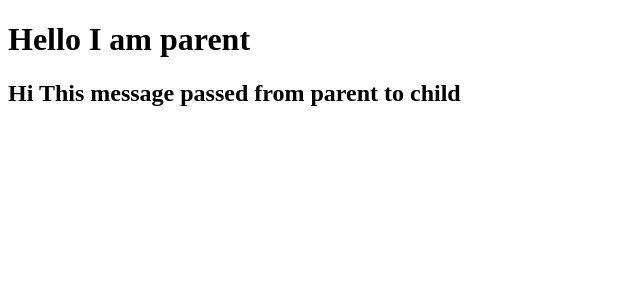
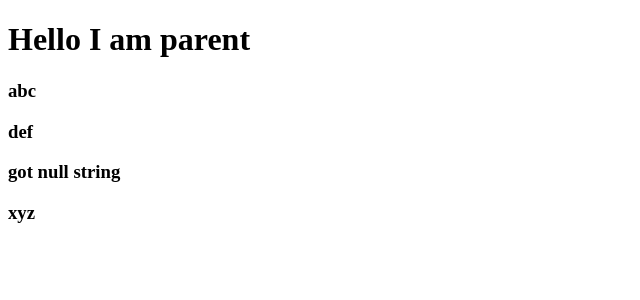
Before and after one commit to deeppatel23/LearnAngular, an Angular app: page / in a window 1280 px wide. Shown: the top 300 px of the page, without its empty margins (0-640 px from the left). Built offline with nearby package versions, Linux system fonts and the light colour scheme.

Commit message:
Intercept input from Parent Component in the Child Component

```diff
--- a/src/app/child-component/child-component.component.ts
+++ b/src/app/child-component/child-component.component.ts
@@ -1,10 +1,27 @@
-import { Component, Input } from '@angular/core';
+import { Component, Input, OnInit } from '@angular/core';
 
 @Component({
   selector: 'app-child-component',
   styleUrls: ['./child-component.component.css'],
-  template: `<h2>Hi {{greetMessage}}</h2>`
+  template: `
+            <h3> {{_name}} </h3>
+            `
 })
-export class ChildComponentComponent {
+export class ChildComponentComponent implements OnInit{
   @Input() greetMessage: string = "Child: No message found";
+  _name:string = "";
+  constructor() {
+
+  }
+  ngOnInit() {
+  }
+
+  @Input()
+  set Name(name:string) {
+    this._name =  (name && name.trim()) || 'got null string';
+  }
+
+  get Name() {
+    return this._name;
+  }
 }
--- a/src/app/parent-component/parent-component.component.ts
+++ b/src/app/parent-component/parent-component.component.ts
@@ -6,9 +6,11 @@ import { Component } from '@angular/core';
   template: `
             <h1>Hello {{message}}</h1>
             <app-child-component [greetMessage]="messageToChild"></app-child-component>
+            <app-child-component *ngFor="let n of names" [Name]="n"></app-child-component>
             `
 })
 export class ParentComponentComponent {
   message: string = "I am parent";
-  messageToChild: string = "This message passed from parent to child"
+  messageToChild: string = "This message passed from parent to child";
+  names = ["abc", "def", '', "xyz"]
 }
```
Also changed, not shown: screenshots/3.1.png (added), screenshots/3.2.png (added).
